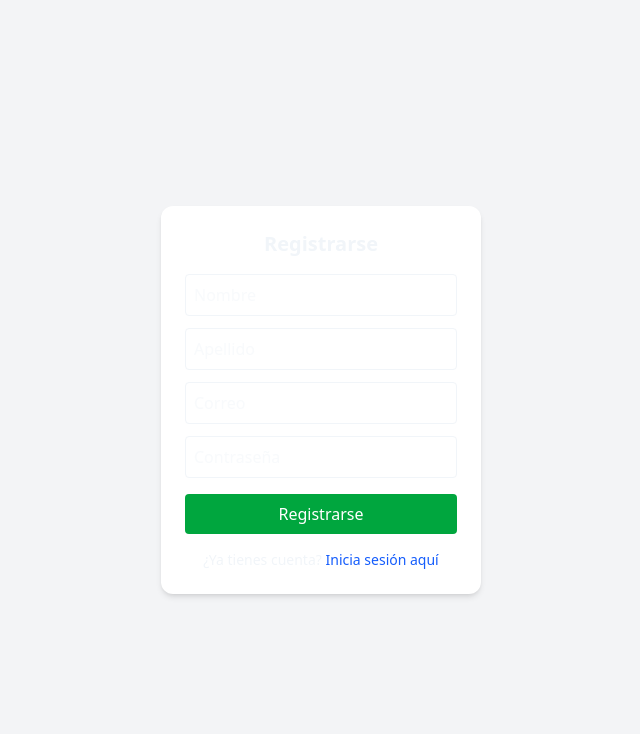
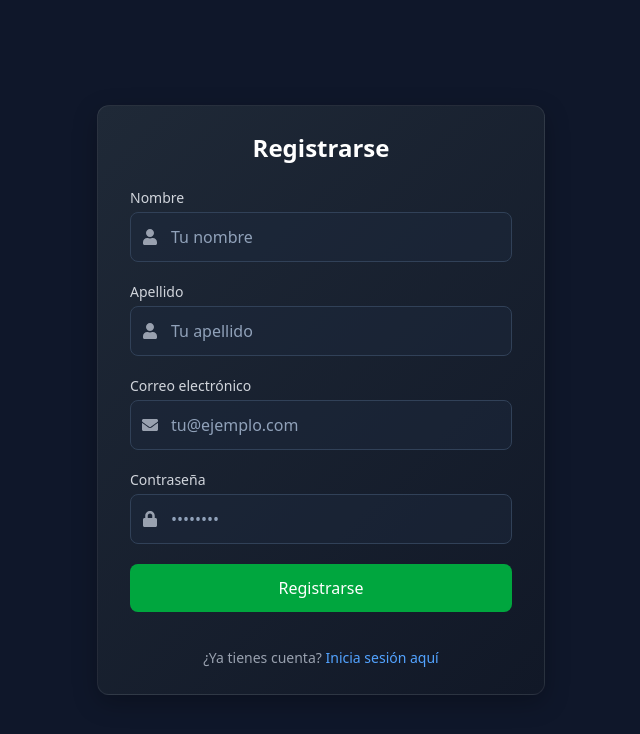
Before and after one commit to Daniel-JA03/To-Do-List-Frontend, a React (Vite) app: page /register in a window 1280 px wide. Shown: the top 734 px of the page, without its empty margins (319-959 px from the left). Built offline with nearby package versions, Linux system fonts and the light colour scheme.

Commit message:
feat: Add style to the register form

```diff
--- a/src/pages/Login.jsx
+++ b/src/pages/Login.jsx
@@ -67,9 +67,9 @@ export default function Login() {
 
             <button
               type="submit"
-              className="w-full bg-blue-600 hover:bg-blue-700 text-white py-3 rounded-lg font-medium transition-colors"
+              className="w-full bg-green-600 hover:bg-green-700 text-white py-3 rounded-lg font-medium transition-colors"
             >
-              Entrar
+              Ingresar
             </button>
 
             <p className="text-center mt-4 text-sm text-gray-400">
--- a/src/pages/Register.jsx
+++ b/src/pages/Register.jsx
@@ -2,6 +2,7 @@ import { useForm } from "react-hook-form";
 import UsuarioService from "../services/UsuarioService";
 import Swal from "sweetalert2";
 import { useNavigate } from "react-router-dom";
+import { FaEnvelope, FaLock, FaUser } from "react-icons/fa";
 
 export default function Register() {
   const { register, handleSubmit } = useForm();
@@ -25,55 +26,94 @@ export default function Register() {
   };
 
   return (
-    <div className="min-h-screen flex items-center justify-center bg-gray-100">
-      <form
-        onSubmit={handleSubmit(onSubmit)}
-        className="bg-white p-6 rounded-xl shadow-md w-80"
-      >
-        <h2 className="text-xl font-bold mb-4 text-center">Registrarse</h2>
+    <div className="min-h-screen w-full flex items-center justify-center p-4 overflow-hidden">
+      <div className="w-full max-w-md">
+        <div className="pedido-card w-full">
+          <h2 className="text-2xl font-bold text-center mb-6">Registrarse</h2>
 
+          <form onSubmit={handleSubmit(onSubmit)} className="space-y-5">
+            {/* Nombre */}
+            <div>
+              <label className="block text-sm font-medium text-gray-300 mb-1 text-left">
+                Nombre
+              </label>
+              <div className="relative">
+                <FaUser className="absolute left-3 top-1/2 transform -translate-y-1/2 text-gray-400" />
                 <input
-          placeholder="Nombre"
+                  placeholder="Tu nombre"
                   {...register("nom_usr", { required: true })}
-          className="w-full p-2 border rounded mb-3"
+                  className="w-full pl-10 pr-4 py-3 bg-slate-800/50 border border-slate-700 rounded-lg text-white placeholder-slate-400 focus:outline-none focus:ring-2 focus:ring-green-500"
                 />
+              </div>
+            </div>
 
+            {/* Apellido */}
+            <div>
+              <label className="block text-sm font-medium text-gray-300 mb-1 text-left">
+                Apellido
+              </label>
+              <div className="relative">
+                <FaUser className="absolute left-3 top-1/2 transform -translate-y-1/2 text-gray-400" />
                 <input
-          placeholder="Apellido"
+                  placeholder="Tu apellido"
                   {...register("ape_usr", { required: true })}
-          className="w-full p-2 border rounded mb-3"
+                  className="w-full pl-10 pr-4 py-3 bg-slate-800/50 border border-slate-700 rounded-lg text-white placeholder-slate-400 focus:outline-none focus:ring-2 focus:ring-green-500"
                 />
+              </div>
+            </div>
 
+            {/* Correo */}
+            <div>
+              <label className="block text-sm font-medium text-gray-300 mb-1 text-left">
+                Correo electrónico
+              </label>
+              <div className="relative">
+                <FaEnvelope className="absolute left-3 top-1/2 transform -translate-y-1/2 text-gray-400" />
                 <input
                   type="email"
-          placeholder="Correo"
+                  placeholder="tu@ejemplo.com"
                   {...register("cor_usr", { required: true })}
-          className="w-full p-2 border rounded mb-3"
+                  className="w-full pl-10 pr-4 py-3 bg-slate-800/50 border border-slate-700 rounded-lg text-white placeholder-slate-400 focus:outline-none focus:ring-2 focus:ring-green-500"
                 />
+              </div>
+            </div>
 
+            {/* Contraseña */}
+            <div>
+              <label className="block text-sm font-medium text-gray-300 mb-1 text-left">
+                Contraseña
+              </label>
+              <div className="relative">
+                <FaLock className="absolute left-3 top-1/2 transform -translate-y-1/2 text-gray-400" />
                 <input
                   type="password"
-          placeholder="Contraseña"
+                  placeholder="••••••••"
                   {...register("pwd_usr", { required: true })}
-          className="w-full p-2 border rounded mb-4"
+                  className="w-full pl-10 pr-4 py-3 bg-slate-800/50 border border-slate-700 rounded-lg text-white placeholder-slate-400 focus:outline-none focus:ring-2 focus:ring-green-500"
                 />
+              </div>
+            </div>
 
-        <button className="w-full bg-green-600 text-white py-2 rounded hover:bg-green-700">
+            <button
+              type="submit"
+              className="w-full bg-green-600 hover:bg-green-700 text-white py-3 rounded-lg font-medium transition-colors"
+            >
               Registrarse
             </button>
 
-        {/* 👇 Enlace para ir a login */}
-        <p className="text-center mt-4 text-sm">
+            <p className="text-center mt-4 text-sm text-gray-400">
               ¿Ya tienes cuenta?{" "}
               <button
                 type="button"
                 onClick={() => navigate("/login")}
-            className="text-blue-600 hover:underline"
+                className="text-blue-400 hover:text-blue-300 font-medium"
               >
                 Inicia sesión aquí
               </button>
             </p>
           </form>
         </div>
+      </div>
+    </div>
   );
 }
```
Lines whose indentation alone changed are shown as unchanged.
